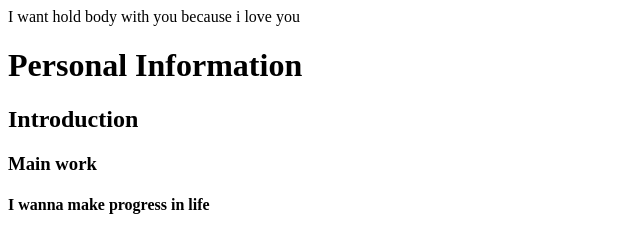
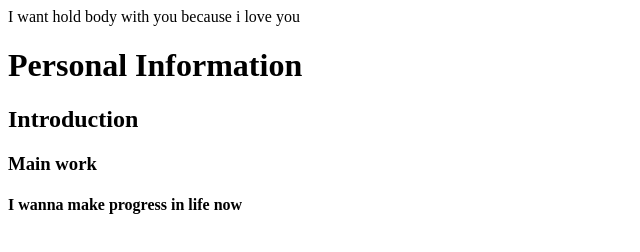
Before and after one commit to SHEDOOMTC/Gitbasics, a plain HTML site: page index.html in a window 1280 px wide. Shown: the full height of the page, 0-640 px from the left. Drawn offline with Linux system fonts and the light colour scheme.

Commit message:
i made a change

```diff
--- a/index.html
+++ b/index.html
@@ -11,7 +11,7 @@
 <h2>Introduction</h2>
 <h3>Main work</h3>
         <h4>
-            I wanna make progress in life
+            I wanna make progress in life now
             <h4>
     </body>
 </html>
```
